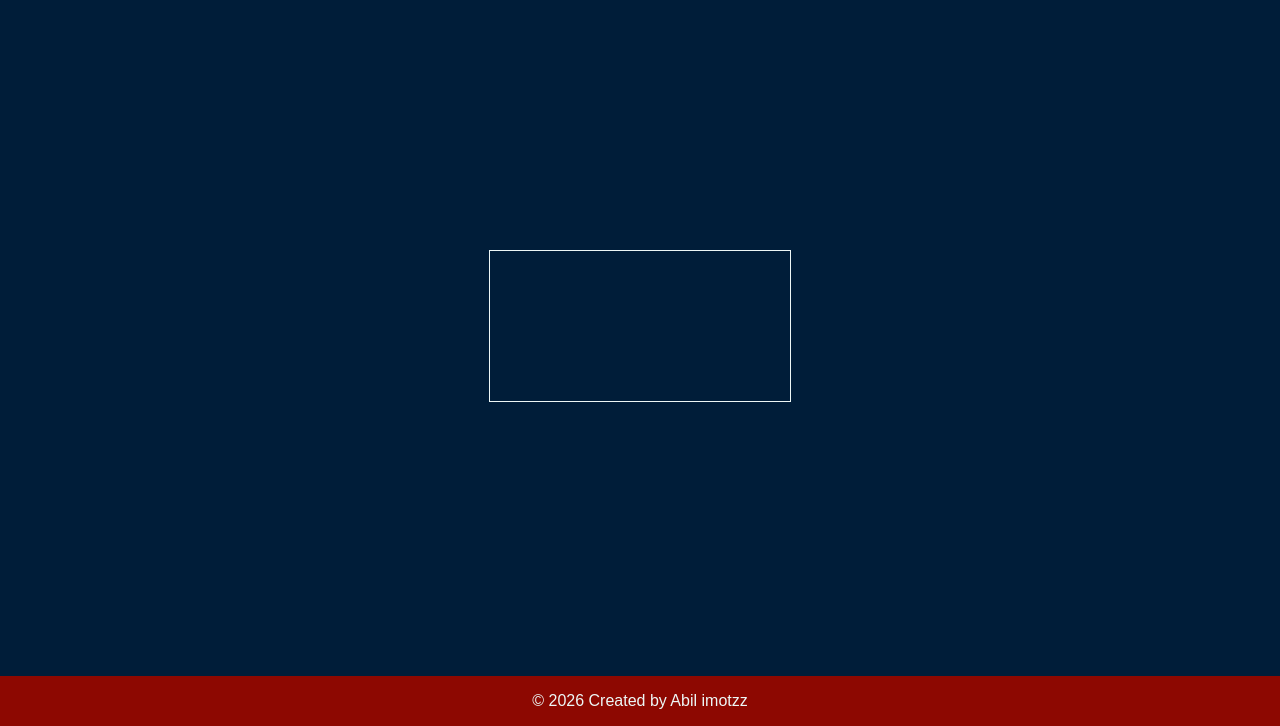
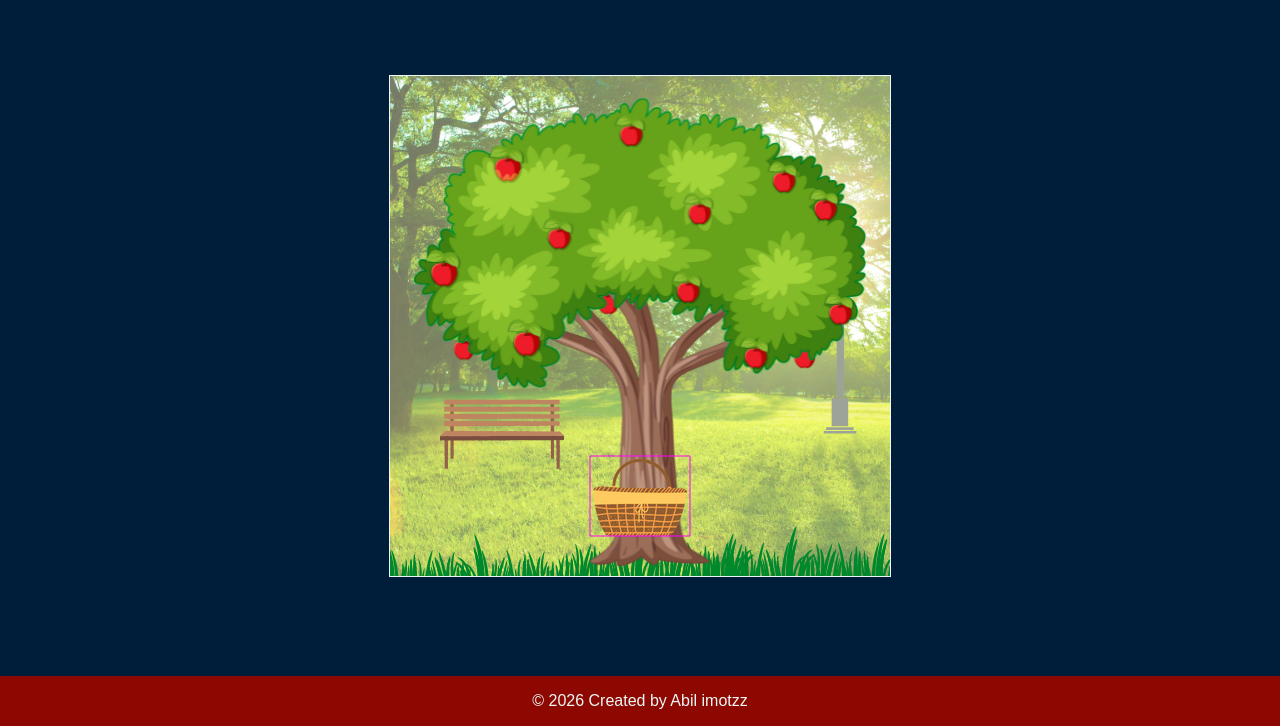
Before and after one commit to xblbong/tangkap-gojo-games, a website built with Vite: page index.html in a window 1280 px wide. Shown: the part 74-800 px from the top of the page. Built offline with nearby package versions, Linux system fonts and the light colour scheme; animation ran at ten frames a second.

Commit message:
Update index.html and main.js to set favicon and implement game scene with player controls

```diff
--- a/index.html
+++ b/index.html
@@ -2,7 +2,7 @@
 <html lang="en">
   <head>
     <meta charset="UTF-8" />
-    <link rel="icon" type="image/svg+xml" href="/assets/favicon.svg" />
+    <link rel="icon" type="image/svg+xml" href="../tangkap-gojo-games/public/assets/bg.png" />
     <meta name="viewport" content="width=device-width, initial-scale=1.0" />
     <title>Tangkap Gojo Games</title>
   </head>
--- a/src/main.js
+++ b/src/main.js
@@ -1 +1,61 @@
 import './style.css'
+import Phaser from 'phaser';
+
+const sizes = {
+  width: 500,
+  height: 500,
+}
+
+const speedDown = 300;
+
+class GameScene extends Phaser.Scene{
+  constructor(){
+    super("scene-game");
+    this.cursor;
+    this.playerSpeed = speedDown + 100;
+  }
+
+  preload(){
+    this.load.image("bg", "/assets/bg.png");
+    this.load.image("basket", "/assets/basket.png");
+  }
+  create(){
+    this.add.image(0, 0, "bg").setOrigin(0, 0);
+    this.player = this.physics.add.image(sizes.width / 2, sizes.height - 80, "basket").setOrigin(0.5, 0.5); // Start in center
+    this.player.body.allowGravity = false;
+    this.player.setCollideWorldBounds(true);
+
+    this.physics.world.setBounds(0, 0, sizes.width, sizes.height);
+    this.cursor = this.input.keyboard.createCursorKeys();
+  }
+
+  update(){
+    const { left, right } = this.cursor;
+    console.log('Left:', left.isDown, 'Right:', right.isDown, 'Player X:', this.player.x);
+
+    if(left.isDown){
+      this.player.setVelocityX(-this.playerSpeed);
+    }else if(right.isDown){
+      this.player.setVelocityX(this.playerSpeed);
+    }else{
+      this.player.setVelocityX(0);
+    }
+  }
+}
+
+const config = {
+  type: Phaser.WEBGL,
+  width: sizes.width,
+  height: sizes.height,
+  canvas: document.getElementById('gameCanvas'),
+  physics: {
+    default: 'arcade',
+    arcade: {
+      gravity: { y: speedDown },
+      debug: true,
+    }
+  },
+  scene: [GameScene]
+};
+
+const game = new Phaser.Game(config);
```
